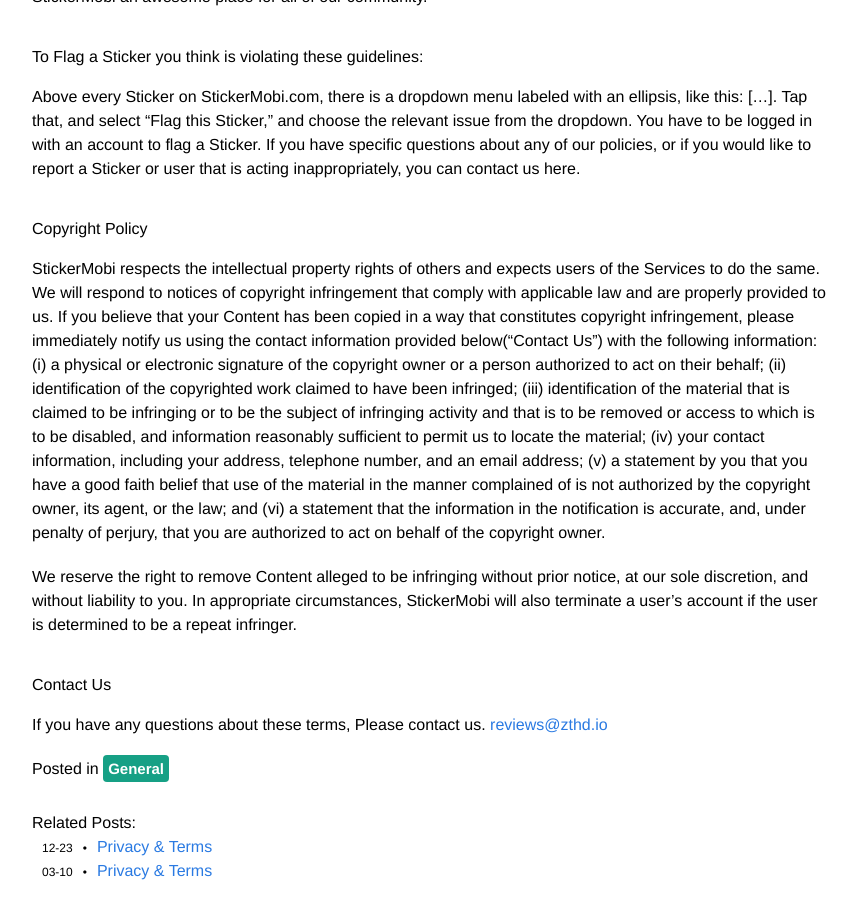
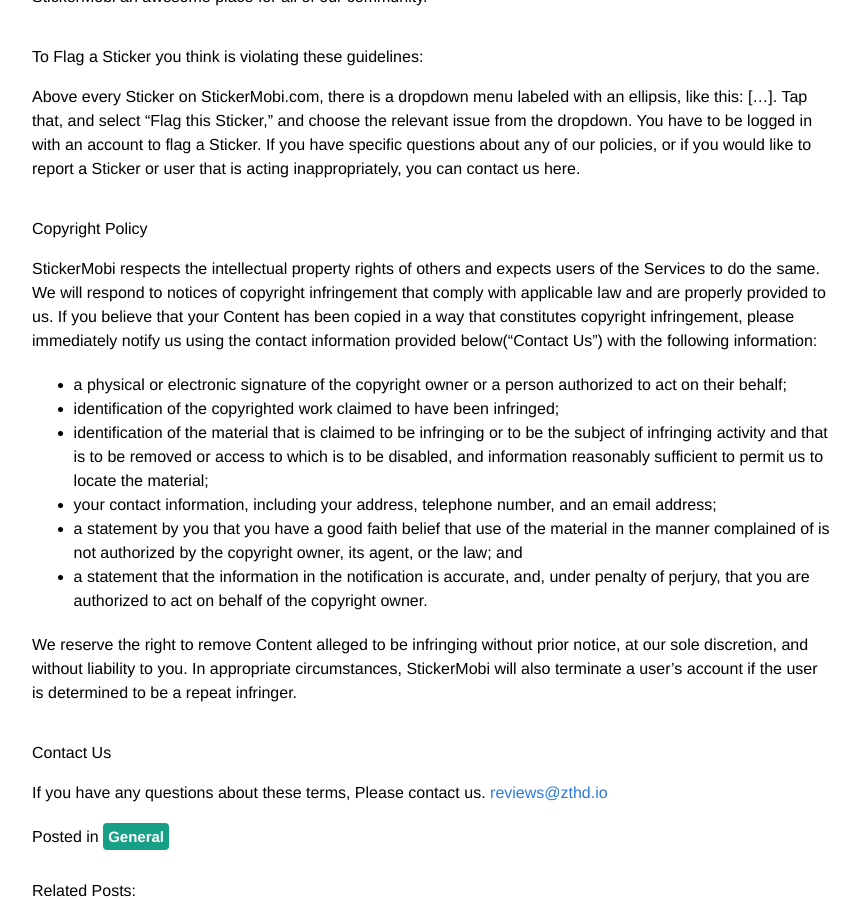
Before and after one commit to memeandstickers/memeandstickers.github.io, a Jekyll site: the page built from _posts/2020-06-10-Community-Guidelines.md, in a window 1280 px wide and 900 px high, scrolled down 1584 px. Shown: the whole window, without its empty margins (208-1068 px from the left). Built offline with Jekyll 4.4.1, drawn with Linux system fonts in a browser that asks for light colours; nearby versions of some CDN libraries; comment, search, counter and statistics services are not loaded.

```diff
--- a/_posts/2020-06-10-Community-Guidelines.md
+++ b/_posts/2020-06-10-Community-Guidelines.md
@@ -50,15 +50,15 @@ Above every Sticker on StickerMobi.com, there is a dropdown menu labeled with an
 
 # Copyright Policy
 StickerMobi respects the intellectual property rights of others and expects users of the Services to do the same. We will respond to notices of copyright infringement that comply with applicable law and are properly provided to us. If you believe that your Content has been copied in a way that constitutes copyright infringement, please immediately notify us using the contact information provided below(“Contact Us”) with the following information:
-    (i) a physical or electronic signature of the copyright owner or a person authorized to act on their behalf;
-    (ii) identification of the copyrighted work claimed to have been infringed;
-    (iii) identification of the material that is claimed to be infringing or to be the subject of infringing activity and that is to be removed or access to which is to be disabled, and information reasonably sufficient to permit us to locate the material;
-    (iv) your contact information, including your address, telephone number, and an email address;
-    (v) a statement by you that you have a good faith belief that use of the material in the manner complained of is not authorized by the copyright owner, its agent, or the law; and
-    (vi) a statement that the information in the notification is accurate, and, under penalty of perjury, that you are authorized to act on behalf of the copyright owner.
+* a physical or electronic signature of the copyright owner or a person authorized to act on their behalf;
+* identification of the copyrighted work claimed to have been infringed;
+* identification of the material that is claimed to be infringing or to be the subject of infringing activity and that is to be removed or access to which is to be disabled, and information reasonably sufficient to permit us to locate the material;
+* your contact information, including your address, telephone number, and an email address;
+* a statement by you that you have a good faith belief that use of the material in the manner complained of is not authorized by the copyright owner, its agent, or the law; and
+* a statement that the information in the notification is accurate, and, under penalty of perjury, that you are authorized to act on behalf of the copyright owner.
 
 We reserve the right to remove Content alleged to be infringing without prior notice, at our sole discretion, and without liability to you. In appropriate circumstances, StickerMobi will also terminate a user’s account if the user is determined to be a repeat infringer.
 
 # Contact Us
 If you have any questions about these terms, Please contact us.
-[reviews@zthd.io](reviews@zthd.io)
+[reviews@zthd.io](mailto:reviews@zthd.io)
```
